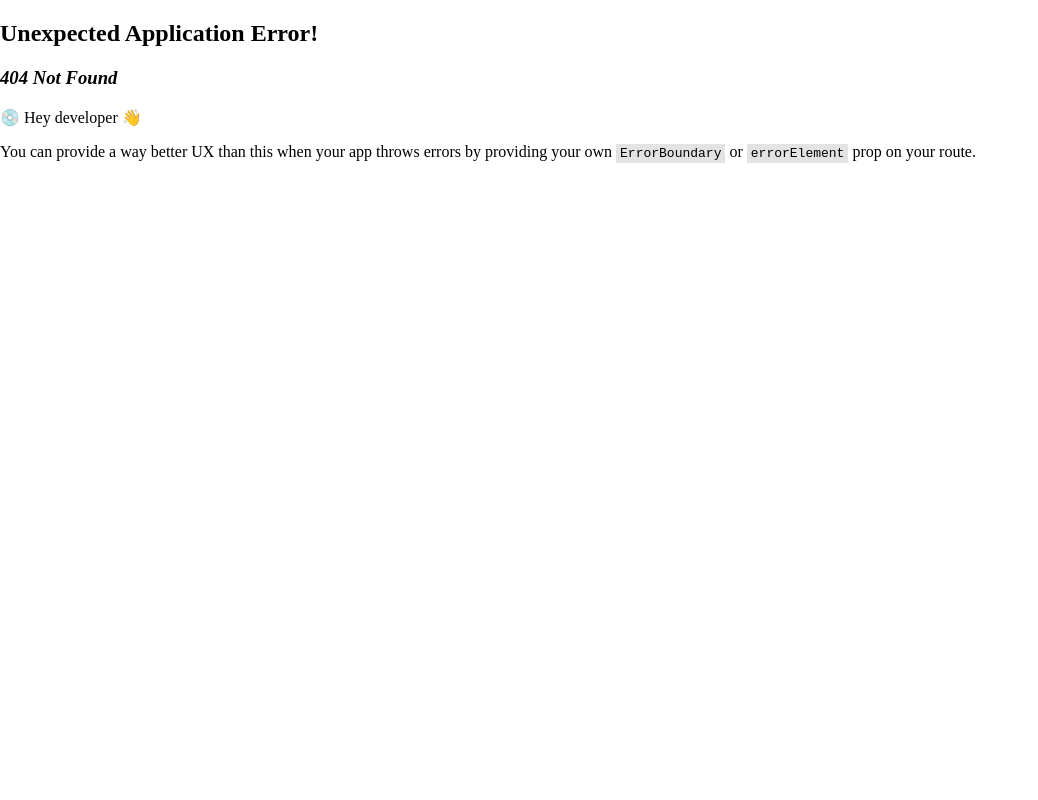
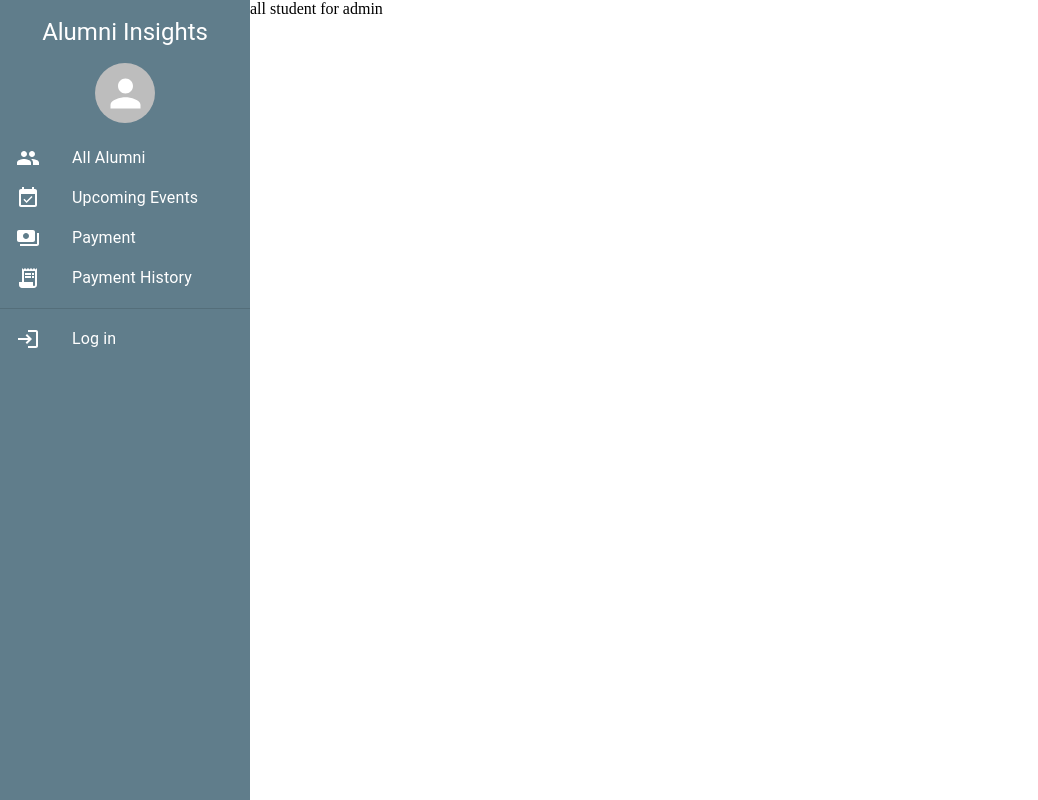
Before and after one commit to Bayshakhe/alumni-insights, a React (Vite) app: page /allStudents in a window 1280 px wide. Before the commit this address had no page. Shown: the whole page, without its empty margins (0-1038 px from the left). Built offline with nearby package versions, Linux system fonts and the light colour scheme.

Commit message:
show the logged user on dashboard

```diff
--- a/src/components/SideBar.jsx
+++ b/src/components/SideBar.jsx
@@ -7,33 +7,31 @@ import {
   ListItemIcon,
   Typography,
   Avatar,
+  Divider,
 } from "@mui/material";
 import {
   EventAvailable,
   Group,
+  Login,
+  Logout,
   Payments,
   ReceiptLong,
 } from "@mui/icons-material";
-import { Link } from "react-router-dom";
+import { Link, useNavigate } from "react-router-dom";
 import useLoggedUser from "../hooks/useLoggedUser";
+import StudentRoute from "../routes/StudentRoute";
+import AdminRoute from "../routes/AdminRoute";
 
 const SideBar = () => {
   const loggedUser = useLoggedUser();
-  console.log(loggedUser);
-  const studentRoute = [
-    { label: "All Alumni", path: "/", icon: <Group /> },
-    {
-      label: "Upcoming Events",
-      path: "/upcomingEvents",
-      icon: <EventAvailable />,
-    },
-    { label: "Payment", path: "/payment", icon: <Payments /> },
-    {
-      label: "Payment History",
-      path: "/paymentHistory",
-      icon: <ReceiptLong />,
-    },
-  ];
+  const navigate = useNavigate();
+  // console.log(loggedUser);
+
+  const handleLogOut = () => {
+    localStorage.removeItem("id");
+    navigate("/login");
+  };
+
   return (
     <Box
       sx={{ width: 250, height: "100vh" }}
@@ -50,18 +48,30 @@ const SideBar = () => {
           title={loggedUser?.firstName}
           sx={{ width: 60, height: 60, margin: "15px auto" }}
         />
-        {studentRoute.map((element, index) => (
-          <ListItem key={index} disablePadding>
-            <Link to={element.path} style={{ textDecoration: "none" }}>
+
+        {/* dynamically rendered routes by admin or students */}
+        {loggedUser?.status ? <AdminRoute /> : <StudentRoute />}
+
+        <Divider sx={{ marginY: "10px" }} />
+        <ListItem disablePadding>
+          {loggedUser ? (
+            <ListItemButton onClick={handleLogOut} sx={{ width: "250px" }}>
+              <ListItemIcon sx={{ color: "white" }}>
+                <Logout />
+              </ListItemIcon>
+              <Typography color="white">Log out</Typography>
+            </ListItemButton>
+          ) : (
+            <Link to="/login" style={{ textDecoration: "none" }}>
               <ListItemButton sx={{ width: "250px" }}>
                 <ListItemIcon sx={{ color: "white" }}>
-                  {element.icon}
+                  <Login />
                 </ListItemIcon>
-                <Typography color="white">{element.label}</Typography>
+                <Typography color="white">Log in</Typography>
               </ListItemButton>
             </Link>
-          </ListItem>
-        ))}
+          )}
+        </ListItem>
       </List>
     </Box>
   );
--- a/src/pages/DashboardPage/AllAlumni.jsx
+++ b/src/pages/DashboardPage/AllAlumni.jsx
@@ -11,9 +11,11 @@ import {
 } from "@mui/material";
 import { baseUrl } from "../../helper/baseUrl";
 import { ArrowOutward } from "@mui/icons-material";
+import useLoggedUser from "../../hooks/useLoggedUser";
 
 const AllAlumni = () => {
   const [rows, setRows] = useState([]);
+  const loggedUser = useLoggedUser();
 
   useEffect(() => {
     const fetchData = async () => {
@@ -35,8 +37,15 @@ const AllAlumni = () => {
             <TableRow>
               <TableCell>Image</TableCell>
               <TableCell>Name</TableCell>
-              <TableCell>Email</TableCell>
-              <TableCell>Phone</TableCell>
+              <TableCell>Company Name</TableCell>
+              <TableCell>Designation</TableCell>
+              <TableCell>Job Location</TableCell>
+              {loggedUser && (
+                <>
+                  <TableCell>Email</TableCell>
+                  <TableCell>Phone</TableCell>
+                </>
+              )}
               <TableCell>Details</TableCell>
             </TableRow>
           </TableHead>
@@ -53,8 +62,15 @@ const AllAlumni = () => {
                   {row.firstName + " "}
                   {row.lastName}
                 </TableCell>
-                <TableCell>{row.email}</TableCell>
-                <TableCell>{row.phone}</TableCell>
+                <TableCell>{row?.jobInfo?.companyName}</TableCell>
+                <TableCell>{row?.jobInfo?.designation}</TableCell>
+                <TableCell>{row?.jobInfo?.jobLocation}</TableCell>
+                {loggedUser && (
+                  <>
+                    <TableCell>{row.email}</TableCell>
+                    <TableCell>{row.phone}</TableCell>
+                  </>
+                )}
                 <TableCell>
                   <IconButton color="primary">
                     <ArrowOutward />
--- a/src/pages/DashboardPage/DashboardLayout.jsx
+++ b/src/pages/DashboardPage/DashboardLayout.jsx
@@ -1,8 +1,8 @@
 import React, { useState } from "react";
 import { Box, Button, Drawer, Backdrop, Stack } from "@mui/material";
 import { Menu } from "@mui/icons-material";
+import { Outlet } from "react-router-dom";
 import SideBar from "../../components/SideBar";
-import { Outlet } from "react-router-dom";
 
 const DashboardLayout = () => {
   const [open, setOpen] = useState(false);
--- /dev/null
+++ b/src/routes/AdminRoute.jsx
@@ -0,0 +1,50 @@
+import {
+  EventAvailable,
+  Group,
+  Payments,
+  ReceiptLong,
+} from "@mui/icons-material";
+import {
+  ListItem,
+  ListItemButton,
+  ListItemIcon,
+  Typography,
+} from "@mui/material";
+import React from "react";
+import { Link } from "react-router-dom";
+
+const AdminRoute = () => {
+  const studentRoute = [
+    { label: "All Alumni", path: "/", icon: <Group /> },
+    { label: "All Students", path: "/allStudents", icon: <Group /> },
+    {
+      label: "Upcoming Events",
+      path: "/upcomingEvents",
+      icon: <EventAvailable />,
+    },
+    {
+      label: "All Payment History",
+      path: "/paymentHistory",
+      icon: <ReceiptLong />,
+    },
+  ];
+
+  return (
+    <>
+      {studentRoute.map((element, index) => (
+        <ListItem key={index} disablePadding>
+          <Link to={element.path} style={{ textDecoration: "none" }}>
+            <ListItemButton sx={{ width: "250px" }}>
+              <ListItemIcon sx={{ color: "white" }}>
+                {element.icon}
+              </ListItemIcon>
+              <Typography color="white">{element.label}</Typography>
+            </ListItemButton>
+          </Link>
+        </ListItem>
+      ))}
+    </>
+  );
+};
+
+export default AdminRoute;
--- a/src/routes/Router.jsx
+++ b/src/routes/Router.jsx
@@ -14,6 +14,10 @@ const router = createBrowserRouter([
       {
         path: "/",
         element: <AllAlumni />,
+      },
+      {
+        path: "/allStudents",
+        element: <div>all student for admin</div>,
       },
       {
         path: "/upcomingEvents",
--- /dev/null
+++ b/src/routes/StudentRoute.jsx
@@ -0,0 +1,50 @@
+import {
+  EventAvailable,
+  Group,
+  Payments,
+  ReceiptLong,
+} from "@mui/icons-material";
+import {
+  ListItem,
+  ListItemButton,
+  ListItemIcon,
+  Typography,
+} from "@mui/material";
+import React from "react";
+import { Link } from "react-router-dom";
+
+const StudentRoute = () => {
+  const studentRoute = [
+    { label: "All Alumni", path: "/", icon: <Group /> },
+    {
+      label: "Upcoming Events",
+      path: "/upcomingEvents",
+      icon: <EventAvailable />,
+    },
+    { label: "Payment", path: "/payment", icon: <Payments /> },
+    {
+      label: "Payment History",
+      path: "/paymentHistory",
+      icon: <ReceiptLong />,
+    },
+  ];
+
+  return (
+    <>
+      {studentRoute.map((element, index) => (
+        <ListItem key={index} disablePadding>
+          <Link to={element.path} style={{ textDecoration: "none" }}>
+            <ListItemButton sx={{ width: "250px" }}>
+              <ListItemIcon sx={{ color: "white" }}>
+                {element.icon}
+              </ListItemIcon>
+              <Typography color="white">{element.label}</Typography>
+            </ListItemButton>
+          </Link>
+        </ListItem>
+      ))}
+    </>
+  );
+};
+
+export default StudentRoute;
```
